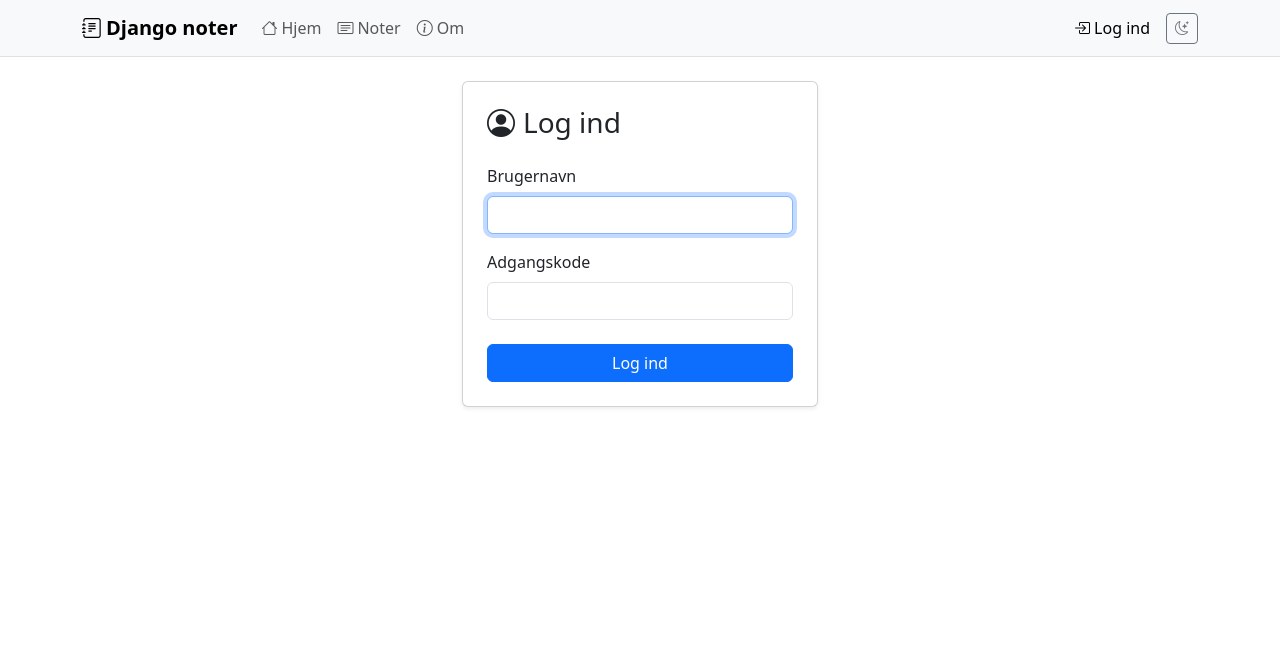
After one commit to cybergeekdk/django-noter, a Django app: page /login/ in a window 1280 px wide. The commit adds this page. Shown: the top 647 px of the page. Run offline with Django 5.2, Linux system fonts and the light colour scheme; some libraries are stand-ins or nearby versions.

Commit message:
Tilføj login og logout via menuen
Bootstrap-loginside, Log ind-punkt i navbaren og brugerdropdown med
Log ud (POST) når man er logget ind. Understøtter ?next= og har
danske fejlbeskeder. Tests og README opdateret.

Co-Authored-By: Claude Sonnet 5.5 <noreply@anthropic.com>
Claude-Session: https://claude.ai/code/session_017G8uW22BfsrzswfDqD75dF

```diff
--- a/mysite/settings.py
+++ b/mysite/settings.py
@@ -133,3 +133,8 @@ MAILERS = {
 from django.contrib.messages import constants as message_constants  # noqa: E402
 
 MESSAGE_TAGS = {message_constants.ERROR: "danger"}
+
+# Login/logout via menuen
+LOGIN_URL = "pages:login"
+LOGIN_REDIRECT_URL = "pages:home"
+LOGOUT_REDIRECT_URL = "pages:home"
--- /dev/null
+++ b/pages/forms.py
@@ -0,0 +1,18 @@
+from django import forms
+from django.contrib.auth.forms import AuthenticationForm
+
+
+class BootstrapAuthenticationForm(AuthenticationForm):
+    username = forms.CharField(
+        label="Brugernavn",
+        widget=forms.TextInput(attrs={"class": "form-control", "autofocus": True, "autocomplete": "username"}),
+    )
+    password = forms.CharField(
+        label="Adgangskode",
+        strip=False,
+        widget=forms.PasswordInput(attrs={"class": "form-control", "autocomplete": "current-password"}),
+    )
+    error_messages = {
+        **AuthenticationForm.error_messages,
+        "invalid_login": "Forkert brugernavn eller adgangskode.",
+    }
--- a/pages/urls.py
+++ b/pages/urls.py
@@ -1,10 +1,18 @@
+from django.contrib.auth import views as auth_views
 from django.urls import path
 
 from . import views
+from .forms import BootstrapAuthenticationForm
 
 app_name = "pages"
 
 urlpatterns = [
     path("", views.HomeView.as_view(), name="home"),
     path("om/", views.AboutView.as_view(), name="about"),
+    path(
+        "login/",
+        auth_views.LoginView.as_view(authentication_form=BootstrapAuthenticationForm),
+        name="login",
+    ),
+    path("logout/", auth_views.LogoutView.as_view(), name="logout"),
 ]
--- a/templates/includes/navbar.html
+++ b/templates/includes/navbar.html
@@ -4,6 +4,7 @@
 {% url 'pages:home' as home_url %}
 {% url 'notes:list' as notes_url %}
 {% url 'pages:about' as about_url %}
+{% url 'pages:login' as login_url %}
 <nav class="navbar navbar-expand-lg bg-body-tertiary border-bottom sticky-top">
   <div class="container">
     <a class="navbar-brand fw-semibold" href="{{ home_url }}"><i class="bi bi-journal-text me-1"></i>Django noter</a>
@@ -29,6 +30,25 @@
             <a class="nav-link" href="{% url 'admin:index' %}"><i class="bi bi-gear me-1"></i>Admin</a>
           </li>
         {% endif %}
+        {% if user.is_authenticated %}
+          <li class="nav-item dropdown">
+            <a class="nav-link dropdown-toggle" href="#" role="button" data-bs-toggle="dropdown" aria-expanded="false">
+              <i class="bi bi-person-circle me-1"></i>{{ user.get_username }}
+            </a>
+            <ul class="dropdown-menu dropdown-menu-end">
+              <li>
+                <form method="post" action="{% url 'pages:logout' %}">
+                  {% csrf_token %}
+                  <button type="submit" class="dropdown-item"><i class="bi bi-box-arrow-right me-2"></i>Log ud</button>
+                </form>
+              </li>
+            </ul>
+          </li>
+        {% else %}
+          <li class="nav-item">
+            <a class="nav-link{% if request.path == login_url %} active{% endif %}" href="{{ login_url }}?next={{ request.path|urlencode }}"><i class="bi bi-box-arrow-in-right me-1"></i>Log ind</a>
+          </li>
+        {% endif %}
         <li class="nav-item">
           <button type="button" class="btn btn-outline-secondary btn-sm" id="theme-toggle" aria-label="Skift mellem lyst og mørkt tema">
             <i class="bi bi-moon-stars"></i>
--- /dev/null
+++ b/templates/registration/login.html
@@ -0,0 +1,31 @@
+{% extends "base.html" %}
+
+{% block title %}Log ind{% endblock %}
+
+{% block content %}
+<div class="row justify-content-center">
+  <div class="col-md-6 col-lg-4">
+    <div class="card shadow-sm">
+      <div class="card-body p-4">
+        <h1 class="h3 mb-4"><i class="bi bi-person-circle me-2"></i>Log ind</h1>
+        <form method="post">
+          {% csrf_token %}
+          <input type="hidden" name="next" value="{{ next }}">
+          {% if form.non_field_errors %}
+            <div class="alert alert-danger py-2" role="alert">{{ form.non_field_errors|join:" " }}</div>
+          {% endif %}
+          <div class="mb-3">
+            <label for="{{ form.username.id_for_label }}" class="form-label">{{ form.username.label }}</label>
+            {{ form.username }}
+          </div>
+          <div class="mb-4">
+            <label for="{{ form.password.id_for_label }}" class="form-label">{{ form.password.label }}</label>
+            {{ form.password }}
+          </div>
+          <button type="submit" class="btn btn-primary w-100">Log ind</button>
+        </form>
+      </div>
+    </div>
+  </div>
+</div>
+{% endblock %}
```
Also changed, not shown: pages/tests.py (+35 -0 lines), README.md.
